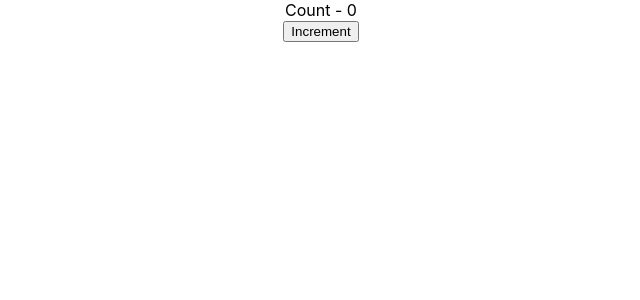
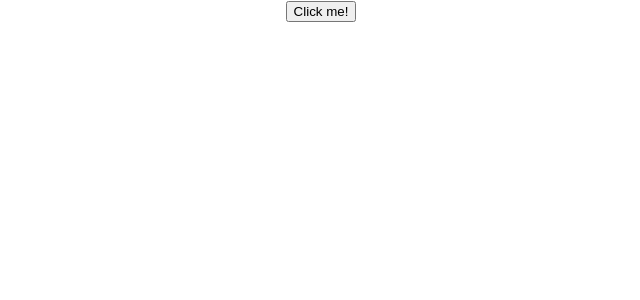
Before and after one commit to sidsuchak/reactpratice, a React (Create React App) app: page / in a window 1280 px wide. Shown: the top 300 px of the page, without its empty margins (319-959 px from the left). Built offline with nearby package versions, Linux system fonts and the light colour scheme.

Commit message:
necessary files for npm and functionClick practice file

```diff
--- a/src/App.js
+++ b/src/App.js
@@ -8,13 +8,14 @@
 // import TableExample from './components/TableExample';
 // import ButtonClick from './components/ButtonClick';
 // import Message from './components/Message';
-import Counter from './components/counter';
+// import Counter from './components/counter';
+import FunctionClick from './components/FunctionClick';
 
 class App extends Component {
   render(){
     return (
       <div className="App">
-        <Counter/>
+        {/* <Counter/> */}
         {/* <Welcome/> */}
         {/* <Greet name='Sid' nameType='FirstName'>
           <p>Children props</p>
@@ -27,7 +28,7 @@
         {/* <ButtonClick/>
         <div id="testButton"></div> */}
 
-
+        <FunctionClick/>
 
       </div>
     );
--- /dev/null
+++ b/src/components/FunctionClick.js
@@ -0,0 +1,14 @@
+import React from 'react'
+
+function FunctionClick() {
+    function clickHandler(){
+        console.log('Button clicked')
+    }
+  return (
+    <div>
+      <button onClick={clickHandler}>Click me!</button>
+    </div>
+  )
+}
+
+export default FunctionClick
```
